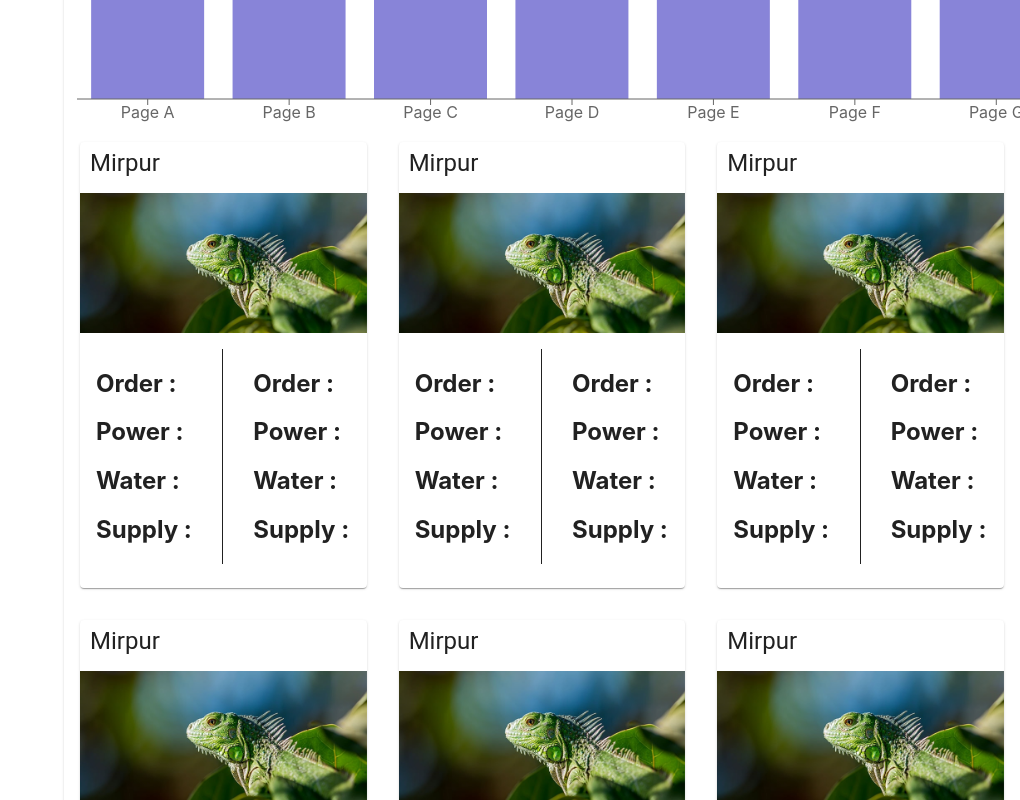
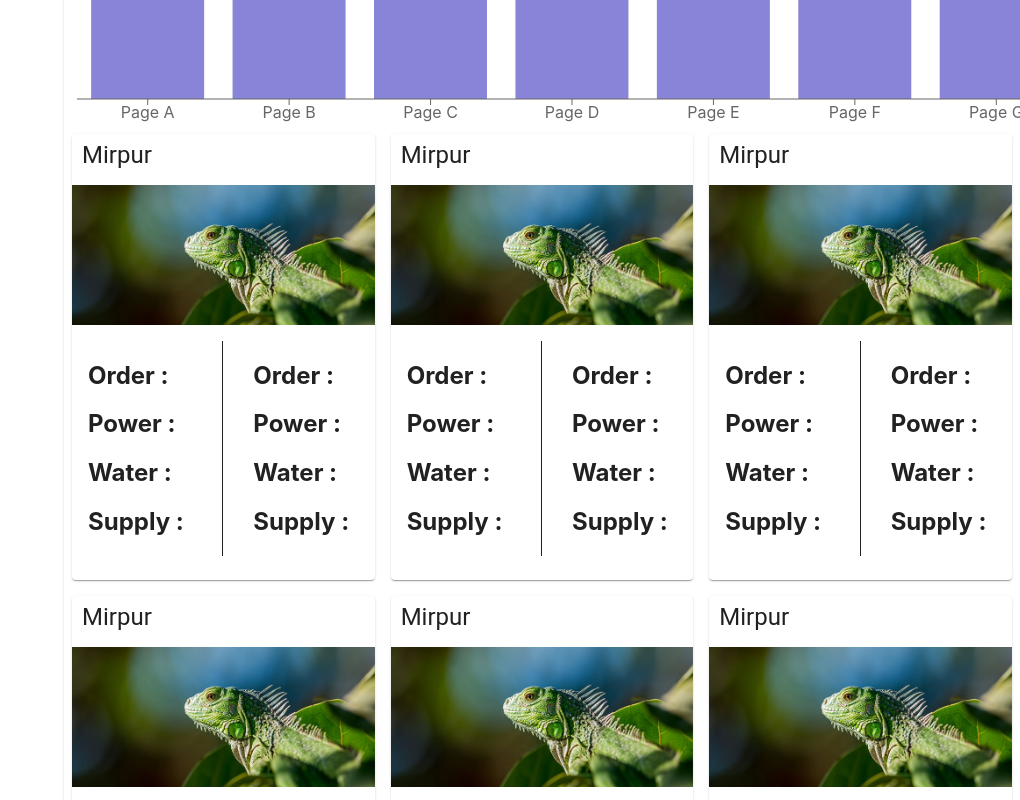
Before and after one commit to alanasBD/polygon, a Next.js app: page / in a window 1280 px wide. Shown: the part 1600-2400 px from the top of the page, without its empty margins (260-1280 px from the left). Built offline with nearby package versions, Linux system fonts and the light colour scheme.

Commit message:
card style updated

```diff
--- a/pages/index.tsx
+++ b/pages/index.tsx
@@ -112,7 +112,7 @@ export default function Home() {
 
                 {data.slice(0, 6).map((card, index) => (
                    <Grid item  xs={4}>
-                     <Item style={{boxShadow:"none"}}>
+                     <Item style={{boxShadow:"none",padding:"0"}}>
                         <LocationCard />
                      </Item>
                    </Grid>
```
